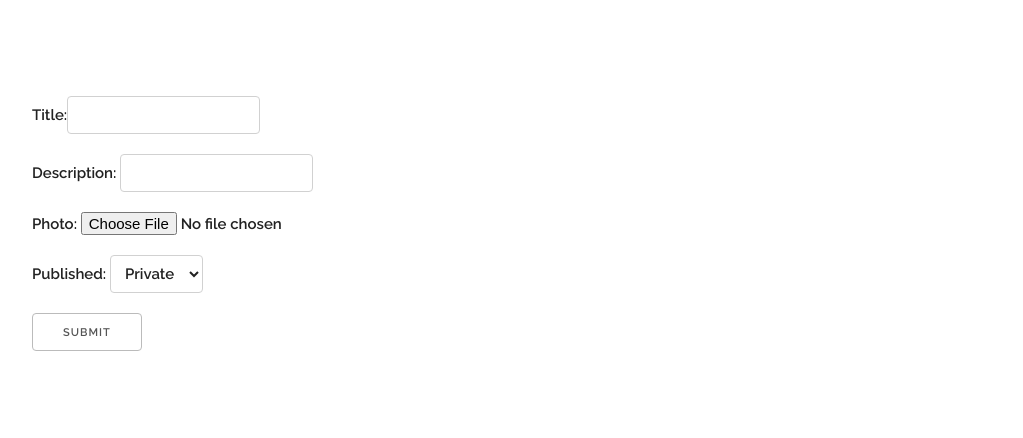
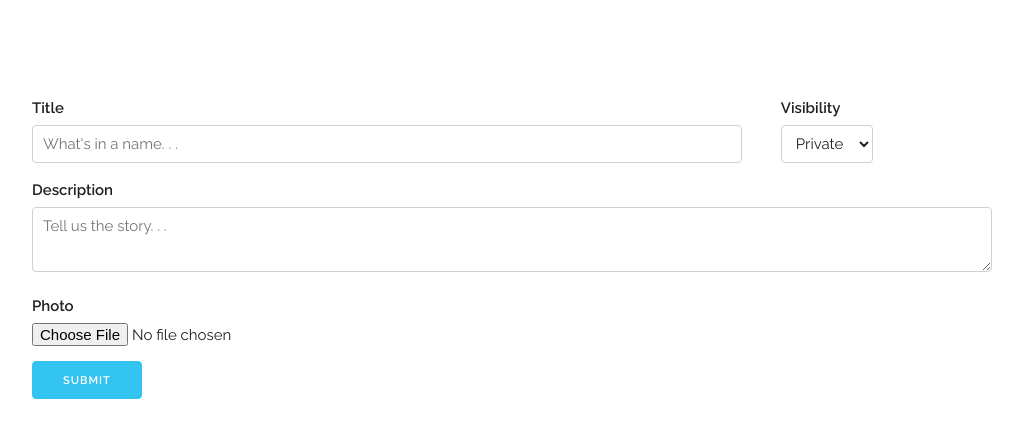
Before and after one commit to jesseklein406/django-imager, a Django app: page /images/photos/add/ in a window 1280 px wide. Shown: the part 50-488 px from the top of the page, without its empty margins (128-1151 px from the left). Run offline with Django 3.2, Linux system fonts and the light colour scheme; the visitor is signed in with stand-in values (Sample User, id 1); some libraries are stand-ins or nearby versions.

Commit message:
Refactor add photo template

```diff
--- a/imagersite/imager_images/templates/imager_images/album_add.html
+++ b/imagersite/imager_images/templates/imager_images/album_add.html
@@ -30,6 +30,6 @@
         {% endfor %}
       </select>
     </label>
-    <input type="submit" name="albumadd" value="Submit">
+    <input type="submit" class="button-primary" name="albumadd" value="Submit">
   </form>
 {% endblock %}
--- a/imagersite/imager_images/templates/imager_images/photo_add.html
+++ b/imagersite/imager_images/templates/imager_images/photo_add.html
@@ -7,15 +7,28 @@
 
 {% block content %}
   <form action="{% url 'photo_add' %}" method="post" enctype="multipart/form-data">{% csrf_token %}
-    <label>Title:<input type="text" name="title"></label>
-    <label>Description: <input type="text" name="description"></label>
-    <label>Photo: <input type="file" name="photo"></label>
-    <label>Published: <select name="published">
-      <option value="private">Private</option>
-      <option value="shared">Shared</option>
-      <option value="public">Public</option>
-      </select>
-    </label>
-    <input type="submit" name="photoadd" value="Submit">
+    <div class="row">
+      <div class="nine columns">
+        <label for="photo_title">Title</label>
+        <input type="text" class="u-full-width" id="photo_title" name="title" placeholder="What's in a name. . ."/>
+      </div><!-- end column -->
+      <div class="three columns">
+        <label>Visibility</label>
+        <select name="published">
+          <option value="private">Private</option>
+          <option value="shared">Shared</option>
+          <option value="public">Public</option>
+        </select>
+      </div><!-- end column -->
+    </div><!-- end row -->
+    <label for="photo_description">Description</label>
+    <textarea name="description" id="photo_description" placeholder="Tell us the story. . ." class="u-full-width"></textarea>
+    <div class="row">
+      <div class="six columns">
+        <label>Photo</label>
+        <input type="file" name="photo">
+      </div><!-- end column -->
+    </div><!-- end row -->
+    <input type="submit" class="button-primary" name="photoadd" value="Submit">
   </form>
 {% endblock %}
```
